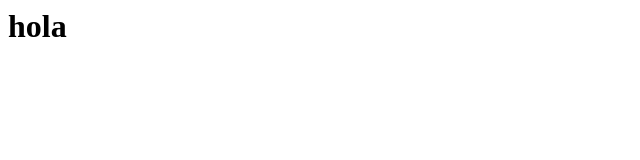
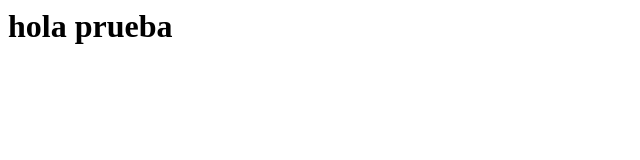
Before and after one commit to sflich86/cp, a plain HTML site: page index.html in a window 1280 px wide. Shown: the whole page, without its empty margins (0-640 px from the left). Drawn offline with Linux system fonts and the light colour scheme.

Commit message:
Update index.html

```diff
--- a/index.html
+++ b/index.html
@@ -1 +1 @@
-<h1>hola</h2>
+<h1>hola prueba</h2>
```
